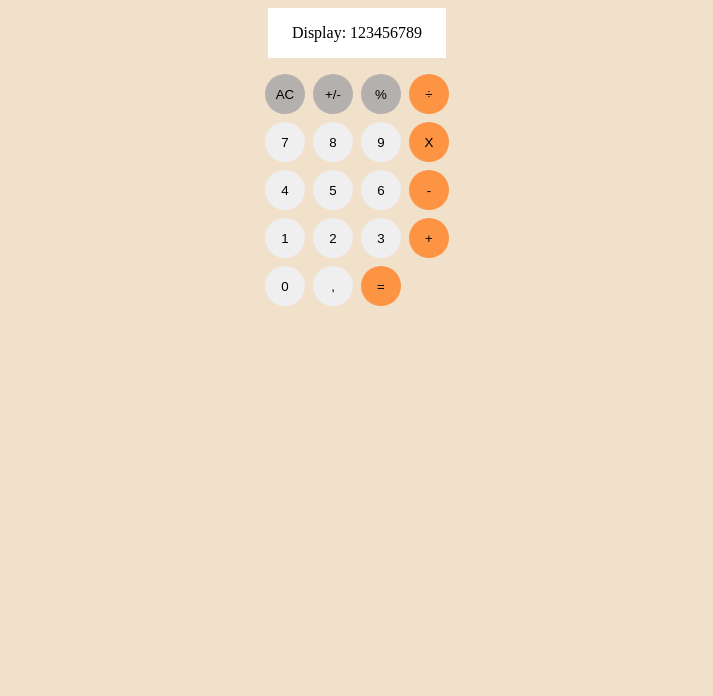
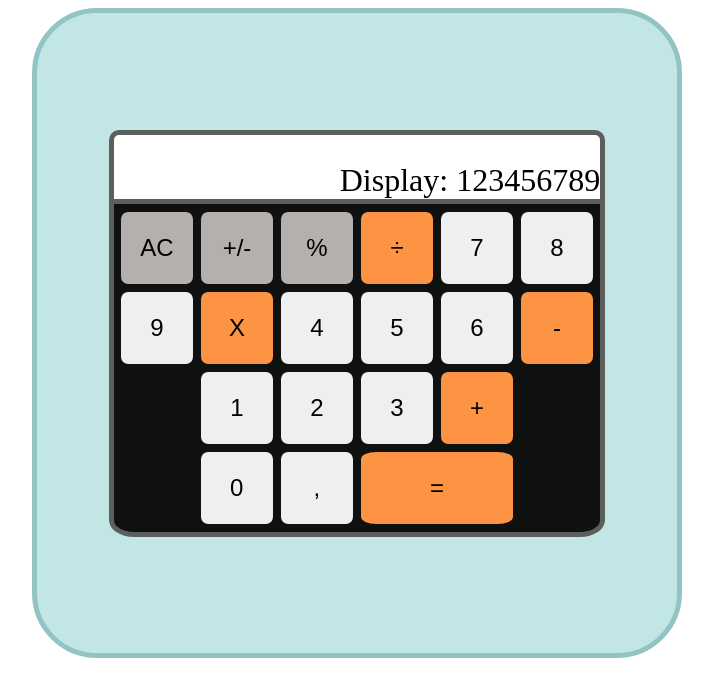
Before and after one commit to didajapa/calculator, a plain HTML site: page index.html in a window 1280 px wide. Shown: the whole page, without its empty margins (283-996 px from the left). Drawn offline with Linux system fonts and the light colour scheme.

Commit message:
Add styling

```diff
--- a/index.html
+++ b/index.html
@@ -28,9 +28,11 @@
             <button id="2" class="number">2</button>
             <button id="3" class="number">3</button>
             <button id="add" class="modifier">+</button>
-            <button id="0" class="number">0</button>
-            <button id="comma" class="number">,</button>
-            <button id="equals" class="modifier">=</button>
+            <div class="lastRow">
+                <button id="0" class="number">0</button>
+                <button id="comma" class="number">,</button>
+                <button id="equals" class="modifier">=</button>
+            </div>
         </div>
     </div>
     <script type="text/javascript" src="script.js"></script>
--- a/style.css
+++ b/style.css
@@ -1,37 +1,80 @@
 body {
-    background-color: rgb(241, 224, 202);
+    /* background-color: rgb(241, 224, 202); */
+    /* height: 100vh; */
+    display: flex;
+    align-items: center;
+    justify-content: center;
+
 }
 
 .container {
-    /* width: 80vw; */
-    text-align: center;
+    width: 50vw;
+    height: 80vh;
+    /* text-align: center; */
     display: flex;
     flex-direction: column;
     align-items: center;
-
     justify-content: center;
-    /* border: 5px solid red; */
+    border: 5px solid rgb(146, 196, 196);
+    background-color: rgb(194, 229, 229);
+    border-radius: 10%;
 }
 
+
+
+
+#buttons-container {
+    display: flex;
+    flex-wrap: wrap;
+    width: 38vw;
+    justify-content: center;
+    gap: 0.5em;
+    border: 5px solid rgb(93, 95, 93);
+    border-top: none;
+    padding-top: 0.5em;
+    padding-bottom: 0.5em;
+    background-color: rgb(15, 17, 17);
+    border-radius: 0 0 5% 5%;
+
+}
 button {
     width: 3em;
     height: 3em;
     text-align: center;
-    border-radius: 50%;
+    border-radius: 10%;
     border-style: none;
+    font-size: 1.5em;
 }
 
-#buttons-container {
-    display: grid;
-    grid-template-columns: repeat(4, 1fr);
-    grid-template-rows: auto;
+
+.lastRow {
+    width: 38vw;
+    display: flex;
+    justify-content: center;
     gap: 0.5em;
 }
 
+#equals {
+    width: 6.35em;
+    border-radius: 10%;
+    /* display: flex; */
+
+}
+
 #display{
-    margin-bottom: 1em;
+    border: 5px solid rgb(93, 95, 93);
+    width: 38vw;
+    height: 2em;
+    /* margin-bottom: 1em; */
     background-color: white;
-    padding: 1em 1.5em;
+    /* padding: 1em 1.5em; */
+    text-align: end;
+    font-size: 2em;
+    display: flex;
+    justify-content: end;
+    align-items: end;
+    border-radius: 10px 10px 0 0 ;
+
 }
 
 .special-modifier {
```
